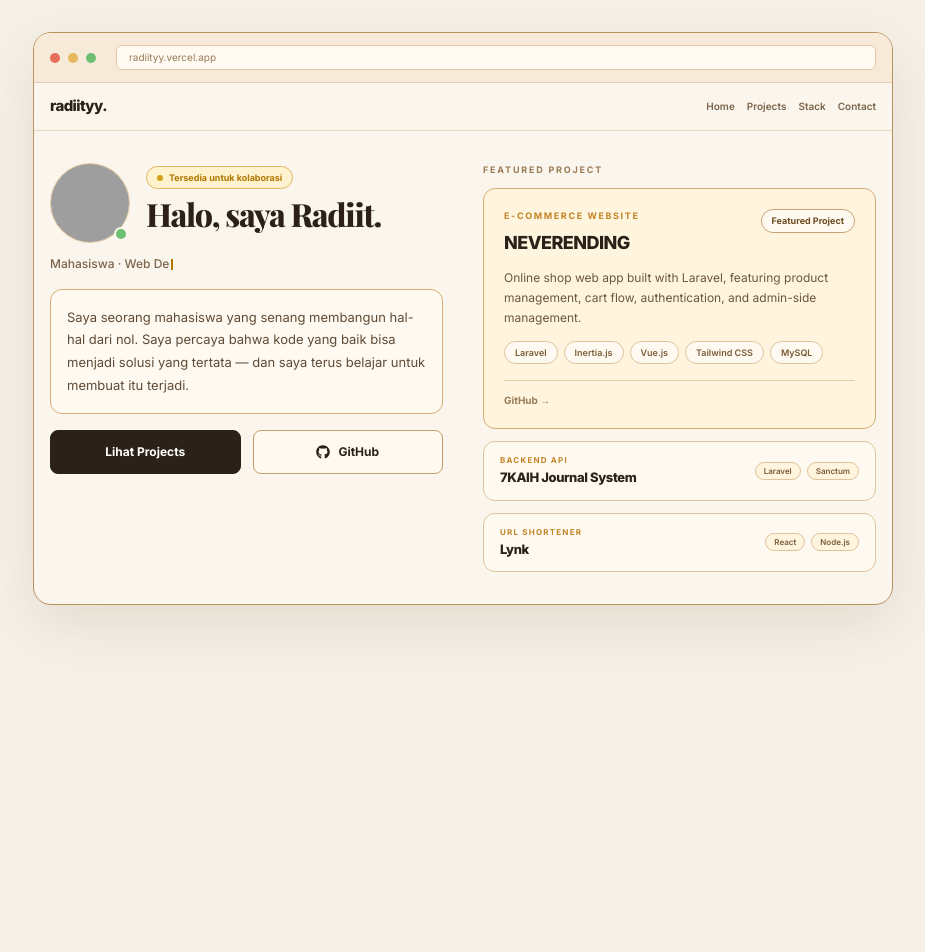
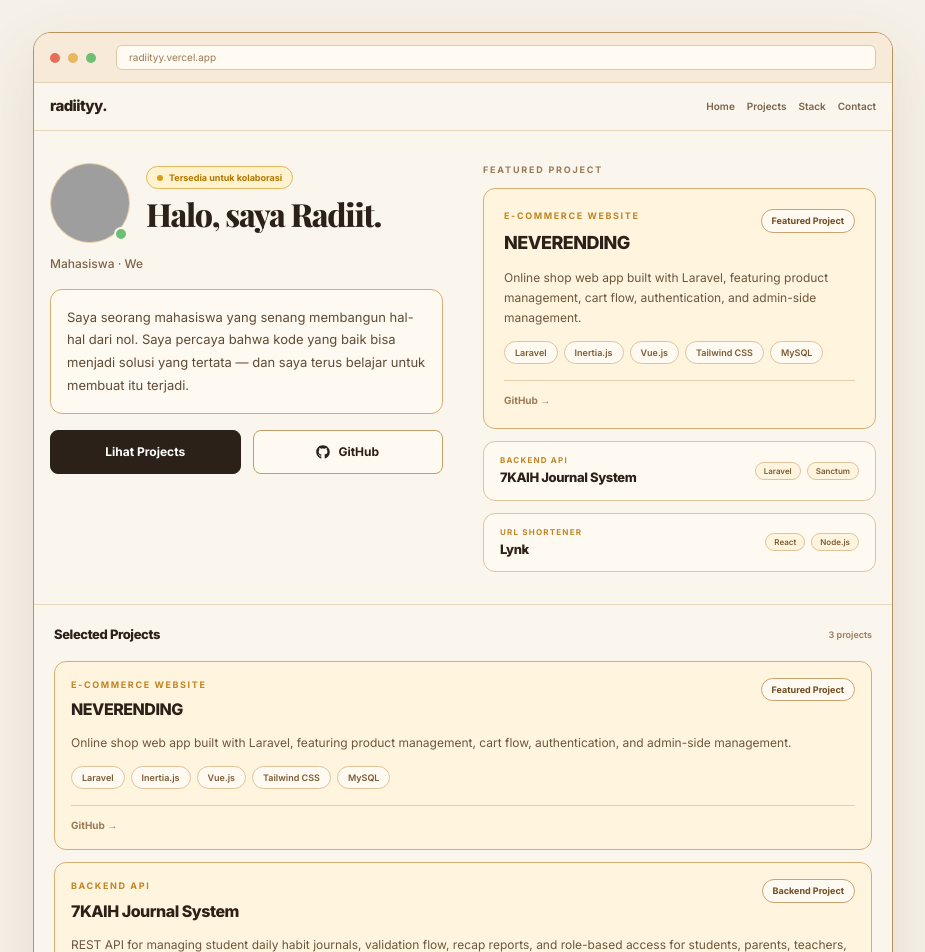
Before and after one commit to radiityy/radiityy-porto, a Next.js app: page / in a window 1280 px wide. Shown: the top 952 px of the page, without its empty margins (177-1102 px from the left). Before the commit the page ends 800 px from the top, so only its background shows below. Built offline with nearby package versions, Linux system fonts and the light colour scheme; grey boxes are pictures that could not be loaded.

Commit message:
add selected projects section

```diff
--- a/src/app/page.jsx
+++ b/src/app/page.jsx
@@ -2,6 +2,7 @@
 
 import { motion } from "framer-motion";
 import HeroSection from "@/components/HeroSection";
+import ProjectsSection from "@/components/ProjectsSection";
 
 function BrowserFrame({ children }) {
   return (
@@ -58,6 +59,7 @@ export default function Home() {
         <BrowserFrame>
           <Navbar />
           <HeroSection />
+          <ProjectsSection />
         </BrowserFrame>
       </motion.section>
     </main>
--- /dev/null
+++ b/src/components/ProjectsSection.jsx
@@ -0,0 +1,80 @@
+"use client";
+
+import { motion } from "framer-motion";
+import { projects } from "@/data/projects";
+
+export default function ProjectsSection() {
+  return (
+    <section id="projects" className="border-t border-[#ead8bd] px-4 py-5 sm:px-5">
+      <div className="flex items-center justify-between gap-4">
+        <h2 className="text-[13px] font-extrabold tracking-[-0.03em]">
+          Selected Projects
+        </h2>
+        <span className="text-[9px] font-semibold text-[#9a7b57]">
+          {projects.length} projects
+        </span>
+      </div>
+
+      <div className="mt-4 grid gap-3">
+        {projects.map((project, index) => (
+          <motion.a
+            key={project.title}
+            href={project.repo !== "#" ? project.repo : project.live}
+            target="_blank"
+            rel="noopener noreferrer"
+            initial={{ opacity: 0, y: 14 }}
+            whileInView={{ opacity: 1, y: 0 }}
+            viewport={{ once: true }}
+            transition={{ duration: 0.4, delay: index * 0.06 }}
+            className="group block rounded-xl border border-[#d8ad72] bg-[#fff5df] p-4 transition hover:-translate-y-0.5 hover:shadow-[0_10px_25px_rgba(93,65,32,0.1)]"
+          >
+            <div className="flex items-start justify-between gap-3">
+              <div>
+                <p className="text-[9px] font-bold uppercase tracking-[0.18em] text-[#c18425]">
+                  {project.type}
+                </p>
+
+                <h3 className="mt-1.5 text-[16px] font-extrabold tracking-[-0.03em] text-[#2b2118]">
+                  {project.title}
+                </h3>
+              </div>
+
+              <span className="shrink-0 rounded-full border border-[#c9a372] bg-[#fffaf1] px-2.5 py-1 text-[9px] font-bold text-[#6e4b20]">
+                {project.status}
+              </span>
+            </div>
+
+            <p className="mt-3 text-[12px] leading-[1.7] text-[#6d563d]">
+              {project.description}
+            </p>
+
+            <div className="mt-3 flex flex-wrap gap-1.5">
+              {project.stack.map((tech) => (
+                <span
+                  key={tech}
+                  className="rounded-full border border-[#dfc39b] bg-[#fffaf1] px-2.5 py-1 text-[9px] font-semibold text-[#7a5b36]"
+                >
+                  {tech}
+                </span>
+              ))}
+            </div>
+
+            <div className="mt-4 flex items-center gap-3 border-t border-[#e5cda9] pt-3">
+              {project.repo !== "#" && (
+                <span className="text-[10px] font-bold text-[#9a7b57] transition group-hover:text-[#2b2118]">
+                  GitHub →
+                </span>
+              )}
+
+              {project.live !== "#" && (
+                <span className="text-[10px] font-bold text-[#9a7b57] transition group-hover:text-[#2b2118]">
+                  Live ↗
+                </span>
+              )}
+            </div>
+          </motion.a>
+        ))}
+      </div>
+    </section>
+  );
+}
```
